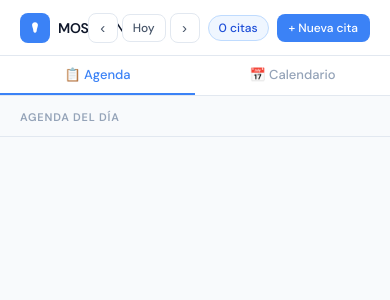
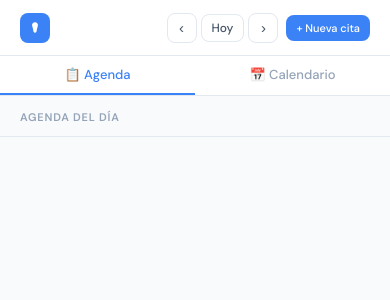
Before and after one commit to Erick-CamposA01247257/Chatbot-Dashboards, a Python web app: template templates/dashboard.html in a window 390 px wide. Shown: the top 300 px of the page. Run offline with Jinja, Linux system fonts and the light colour scheme; the template is opened without the code that fills it, so the values that code supplies are empty.

Commit message:
fix: header del dashboard en móvil se veía apretado
Co-Authored-By: Claude Sonnet 4.6 <noreply@anthropic.com>

```diff
--- a/templates/dashboard.html
+++ b/templates/dashboard.html
@@ -444,6 +444,9 @@
         @media (max-width: 640px) {
             .header-divider { display: none; }
             .header-fecha { display: none; }
+            .logo-nombre { display: none; }
+            .badge-citas { display: none; }
+            .btn-nueva-cita { padding: 6px 10px; font-size: 11px; }
 
             .tabs-movil { display: flex; }
 
```
